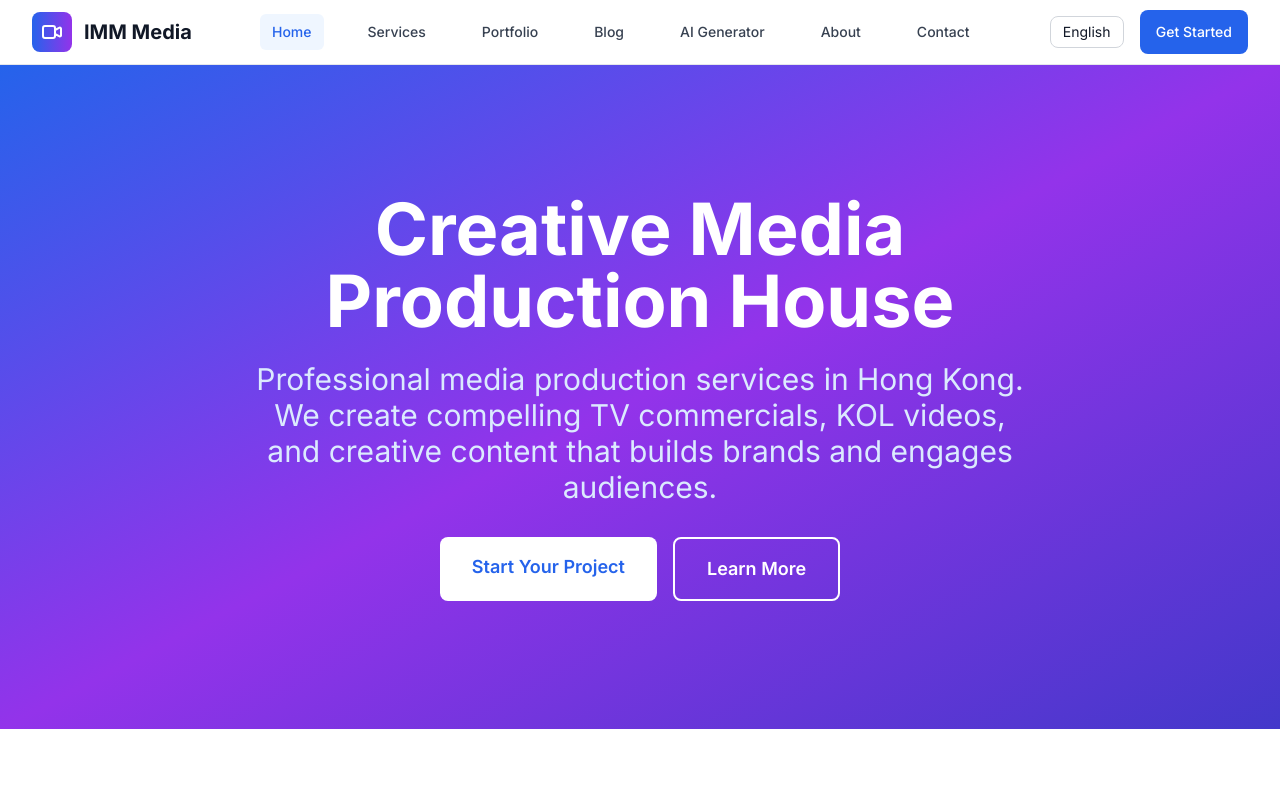
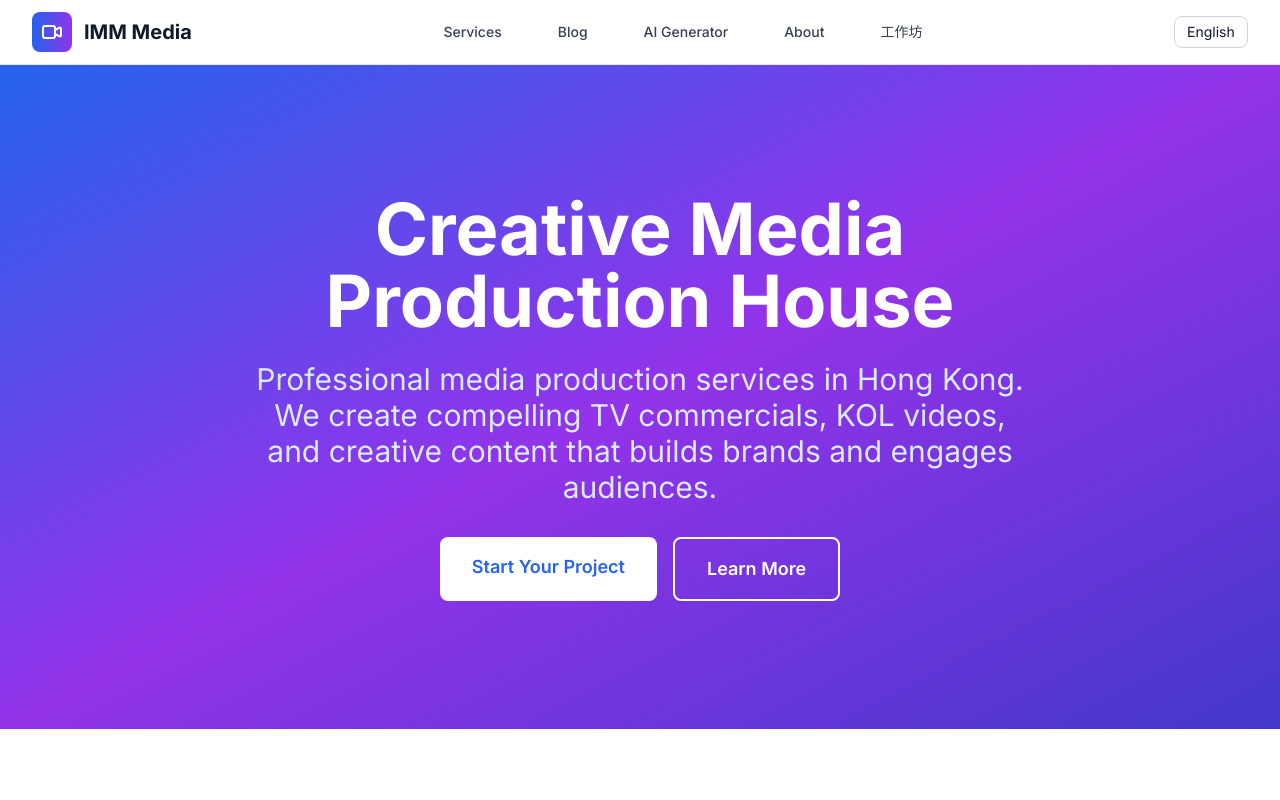
Before and after one commit to prisken/web_IMM, a Next.js app: page /en in a window 1280 px wide. Shown: the top 800 px of the page. Built offline with nearby package versions, Linux system fonts and the light colour scheme.

Commit message:
feat: update header navigation
- Update navigation items to only show: 服務，部落格，AI生成器，關於我們，工作坊
- Remove extra navigation items
- Remove CTA button
- Keep language switcher
- Maintain responsive design

```diff
--- a/src/components/layout/Header.tsx
+++ b/src/components/layout/Header.tsx
@@ -15,13 +15,11 @@ export default function Header() {
   const t = useTranslations('navigation');
 
   const navigation = [
-    { name: t('home'), href: `/${locale}` },
     { name: t('services'), href: `/${locale}/services` },
-    { name: t('portfolio'), href: `/${locale}/portfolio` },
     { name: t('blog'), href: `/${locale}/blog` },
     { name: t('aiGenerator'), href: `/${locale}/ai-generator` },
     { name: t('about'), href: `/${locale}/about` },
-    { name: t('contact'), href: `/${locale}/contact` },
+    { name: "工作坊", href: `/${locale}/workshop` },
   ];
 
   const isActive = (href: string) => {
@@ -61,15 +59,9 @@ export default function Header() {
             ))}
           </nav>
 
-          {/* Language Switcher and CTA */}
+          {/* Language Switcher */}
           <div className="hidden md:flex items-center space-x-4">
             <LanguageSwitcher />
-            <Link
-              href={`/${locale}/contact`}
-              className="bg-blue-600 hover:bg-blue-700 text-white px-4 py-2 rounded-lg text-sm font-medium transition-colors duration-200 min-h-[44px] flex items-center"
-            >
-              {t('getStarted')}
-            </Link>
           </div>
 
           {/* Mobile menu button */}
@@ -111,13 +103,6 @@ export default function Header() {
               <div className="pt-4 pb-3 border-t border-gray-200">
                 <div className="flex flex-col sm:flex-row items-start sm:items-center justify-between space-y-3 sm:space-y-0">
                   <LanguageSwitcher />
-                  <Link
-                    href={`/${locale}/contact`}
-                    className="bg-blue-600 hover:bg-blue-700 text-white px-4 py-3 rounded-lg text-sm font-medium transition-colors duration-200 min-h-[44px] flex items-center justify-center w-full sm:w-auto"
-                    onClick={() => setIsMenuOpen(false)}
-                  >
-                    {t('getStarted')}
-                  </Link>
                 </div>
               </div>
             </div>
```
